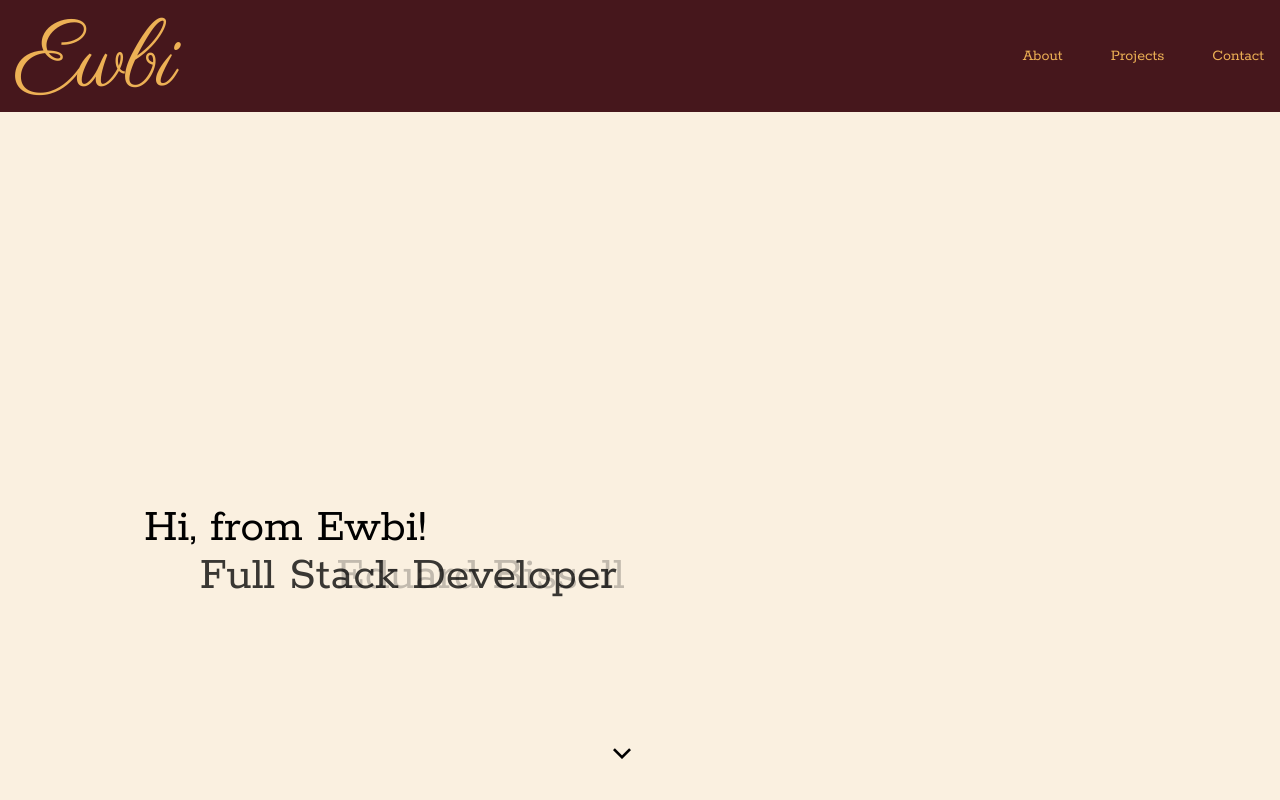
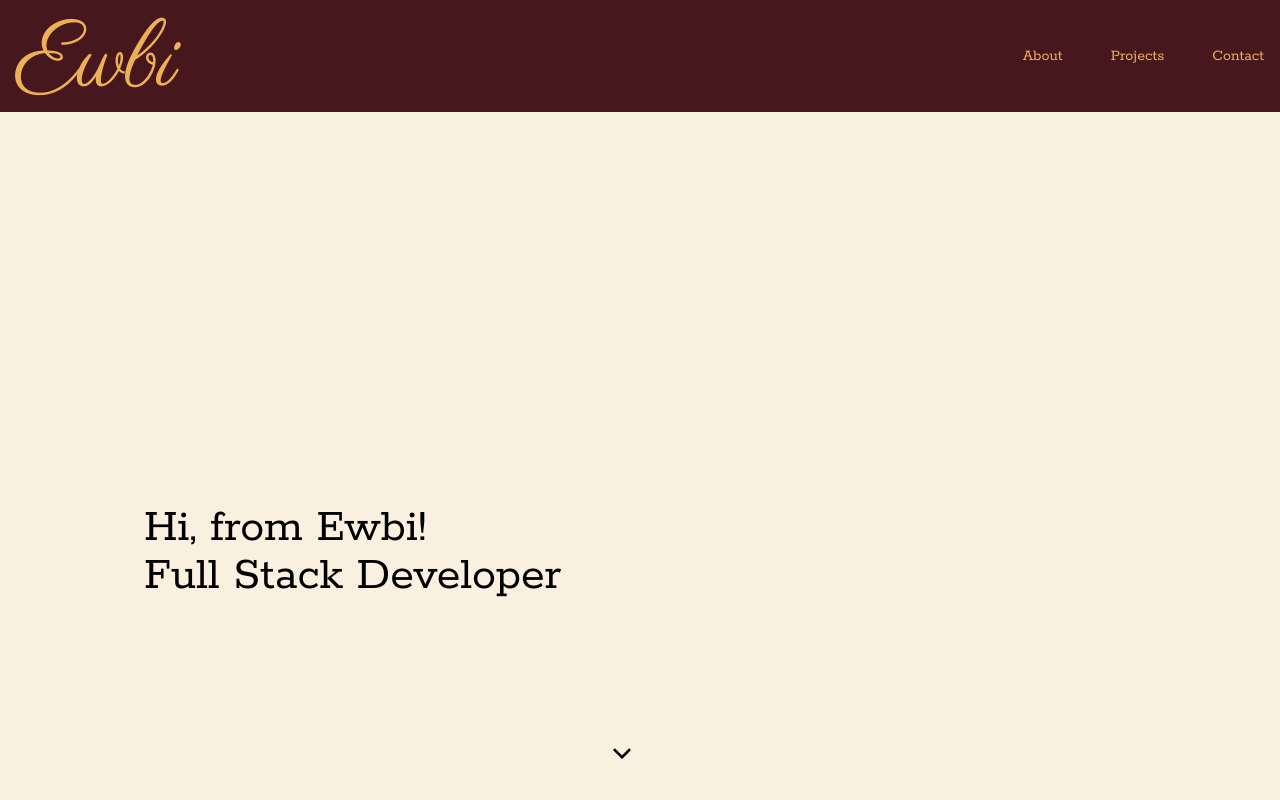
Before and after one commit to EwbiDev/ewbi-portfolio, a React (Vite) app: page / in a window 1280 px wide. Shown: the top 800 px of the page. Built offline with nearby package versions, Linux system fonts and the light colour scheme.

Commit message:
feat: remove scroll snapping

```diff
--- a/index.html
+++ b/index.html
@@ -13,7 +13,7 @@
     <link href="https://fonts.googleapis.com/css2?family=Material+Symbols+Outlined" rel="stylesheet" />
     <title>Ewbi - Portfolio</title>
   </head>
-  <body class="overflow-y-clip">
+  <body>
     <div id="root"></div>
     <script type="module" src="/src/main.jsx"></script>
   </body>
--- a/src/components/Body/index.jsx
+++ b/src/components/Body/index.jsx
@@ -2,7 +2,7 @@ import Content from "../Content";
 
 export default function Body() {
   return (
-    <div className="content h-screen w-full snap-y snap-mandatory overflow-y-scroll scroll-smooth">
+    <div className="contents h-full w-full">
       <Content />
     </div>
   );
```
